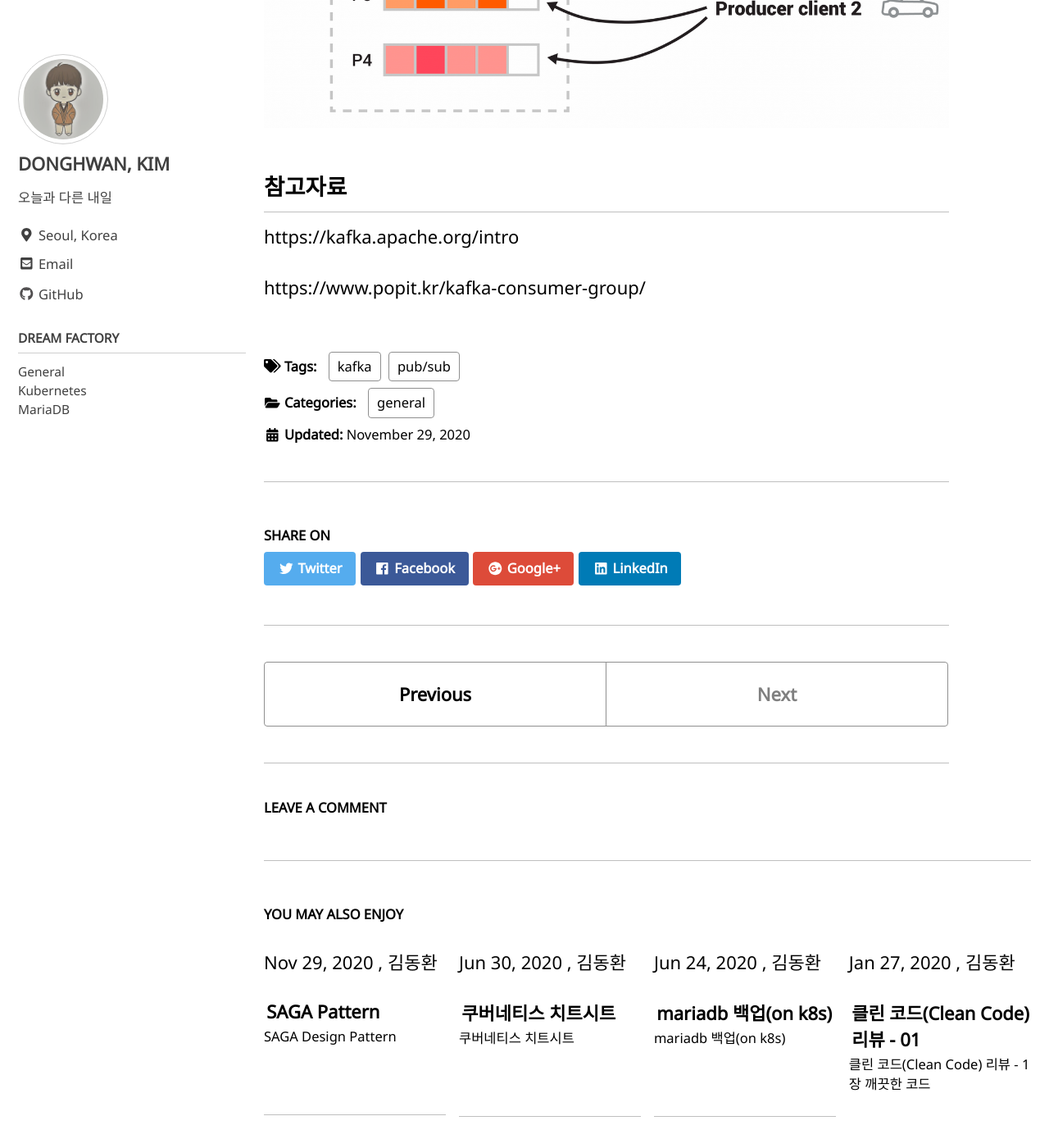
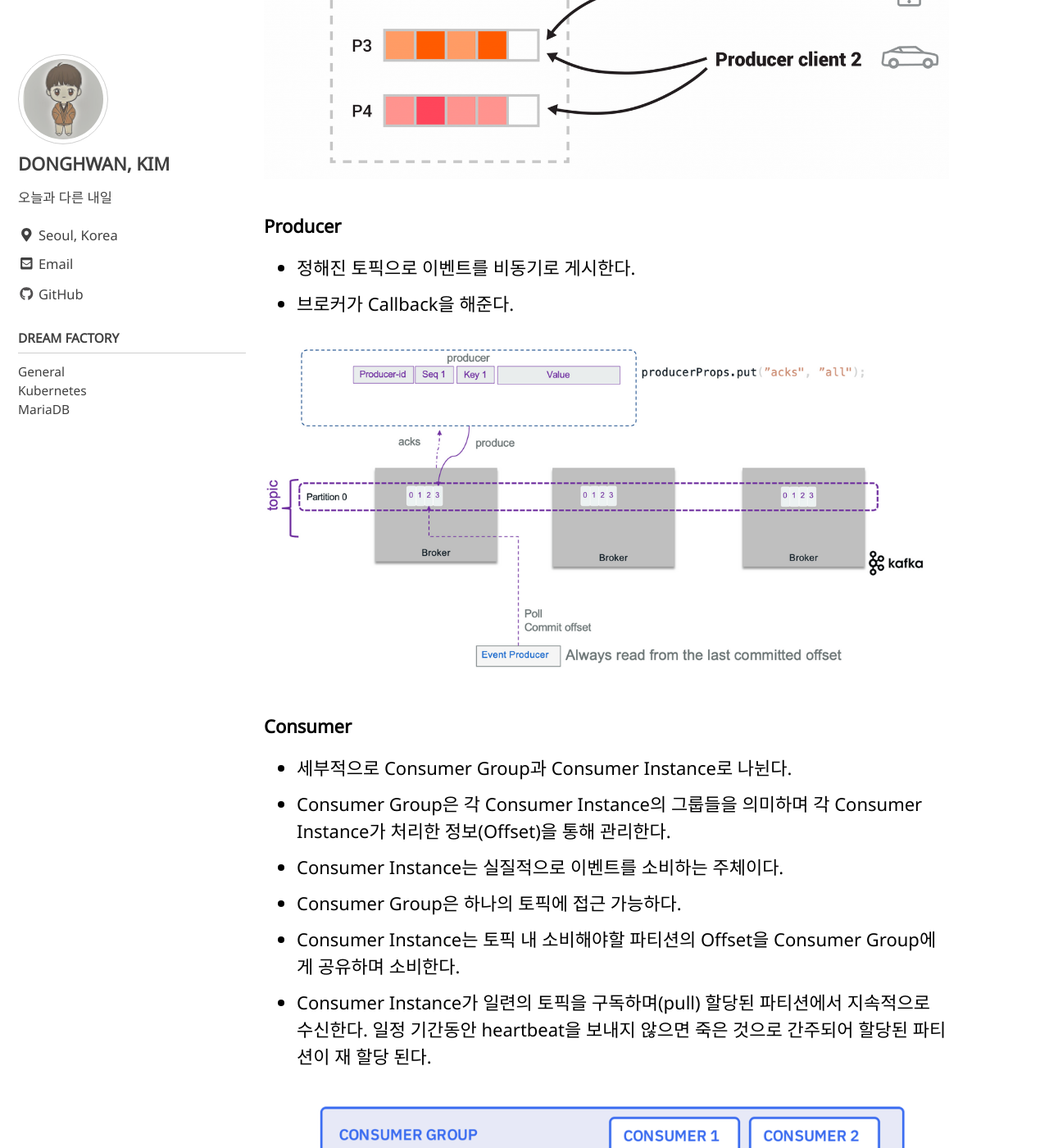
Before and after one commit to yearnlune/yearnlune.github.io, a Jekyll site: the page built from _posts/2020-12-06-kafka.md, in a window 1280 px wide and 1400 px high, scrolled down 1486 px. Shown: the whole window at 82% size. Built offline with Jekyll 4.4.1, drawn with Linux system fonts in a browser that asks for light colours; cached includes are drawn as plain includes; comment, search, counter and statistics services are not loaded; some of the changed text lies outside the part shown.

Commit message:
feat: posted kafka

```diff
--- a/_posts/2020-12-06-kafka.md
+++ b/_posts/2020-12-06-kafka.md
@@ -6,18 +6,20 @@ title: Kafka - 기초 -
 date: 2020/11/29
 author: 김동환
 description:  Kafka 기초
-disabled: true
+disabled: false
 categories:
   - general
 ---
 
 > 고성능 TCP 네트워크 프로토콜을 통해 통신하는 서버와 클라이언트로 구성된 분산시스템으로 분산형 스트리밍 플랫폼
 
-![/assets/images/kafka/saga-rollback-operation.png](/assets/images/kafka/partitionsKafka.png)
+![/assets/images/kafka/partitionsKafka.png](/assets/images/kafka/partitionsKafka.png)
 
 ## 주요 개념
 
 `event`: [key, value, timestamp, optional metadata headers]로 구성되어 있음
+
+`broker`: kafka 서버를 의미하며, 한 클러스터에 여러 Kafka 서버를 띄울 수 있음
 
 `producer`: Kafka에 `event`를 게시(등록)하는 주체
 
@@ -27,10 +29,56 @@ categories:
 
 `partition`: 하나의 `topic` 내에 분산 저장되는 곳로 여러 `partition`이 존재 할 수 있으며, 하나의 `partition`내에서는 Queue 구조로 처리하여 순서를 보장해주지만, `partition`끼리는 순서를 보장해주지 않음
 
-![/assets/images/kafka/saga-rollback-operation.png](/assets/images/kafka/streams-and-tables-p1_p4.png)
+![/assets/images/kafka/streams-and-tables-p1_p4.png](/assets/images/kafka/streams-and-tables-p1_p4.png)
+
+### Producer
+
+- 정해진 토픽으로 이벤트를 비동기로 게시한다.
+- 브로커가 Callback을 해준다.
+
+![/assets/images/kafka/producer.png](/assets/images/kafka/producer.png)
+
+### Consumer
+
+- 세부적으로 Consumer Group과 Consumer Instance로 나뉜다.
+- Consumer Group은 각 Consumer Instance의 그룹들을 의미하며 각 Consumer Instance가 처리한 정보(Offset)을 통해 관리한다.
+- Consumer Instance는 실질적으로 이벤트를 소비하는 주체이다.
+- Consumer Group은 하나의 토픽에 접근 가능하다.
+- Consumer Instance는 토픽 내 소비해야할 파티션의 Offset을 Consumer Group에게 공유하며 소비한다.
+- Consumer Instance가 일련의 토픽을 구독하며(pull) 할당된 파티션에서 지속적으로 수신한다. 일정 기간동안 heartbeat을 보내지 않으면 죽은 것으로 간주되어 할당된 파티션이 재 할당 된다.
+
+![/assets/images/kafka/consumer-group.png](/assets/images/kafka/consumer-group.png)
+
+### Topic
+
+- 각 이벤트(레코드)는 [key, value, timestamp, optional metadata headers]로 구성되어 있다.
+- Producer는 이벤트를 토픽에 게시하며 Consumer는 특정 토픽을 Pull 한다(Polling).
+- Producer가 파티션을 지정하지 않고 토픽에 게시하면 key의 해시를 통해 파티션이 선택된다.
+- Producer가 timestamp를 지정하지 않으면 현재 시간으로 처리한다.
+
+### Partition
+
+- 이벤트 처리를 병렬화하기 위해 사용된다.
+- 파티션은 변경 불가능한 시퀀스 큐이며, 시간 순서를 보장한다.
+- 한 브로커 당 2000개의 파티션을 지닐 수 있다.
+- 각 이벤트(레코드) 마다 고유한 시퀀스 ID(`Offset`)가 존재한다.
+- 기본적으로 이벤트들은 디스크에 저장되며 지정된 크기를 초과할 경우 이전 이벤트들을 삭제한다.
+
+![/assets/images/kafka/consume.png](/assets/images/kafka/consume.png)
+
+### Replication
+
+- 각 파티션들은 여러 서버에 복지될 수 있다.
+- 고 가용성을 보장하기 위해서는 최소 3이상의 값을 설정 되어야 한다.
+- 파티션에는 하나의 리더와 나머지 팔로워로 이뤄져 있다.
+- 리더는 해당 파티션에 대한 모든 읽기 & 쓰기 요청을 관리하며, 팔로워는 리더의 컨텐츠를 복제한다.
+
+![/assets/images/kafka/topic-replication.png](/assets/images/kafka/topic-replication.png)
 
 ## 참고자료
 
 [https://kafka.apache.org/intro](https://kafka.apache.org/intro)
 
 [https://www.popit.kr/kafka-consumer-group/](https://www.popit.kr/kafka-consumer-group/)
+
+[https://ibm-cloud-architecture.github.io/refarch-eda/technology/kafka-overview/](https://ibm-cloud-architecture.github.io/refarch-eda/technology/kafka-overview/)
```
Also changed, not shown: assets/images/kafka/consume.png (added), assets/images/kafka/consumer-group.png (added), assets/images/kafka/producer.png (added), assets/images/kafka/topic-replication.png (added).
